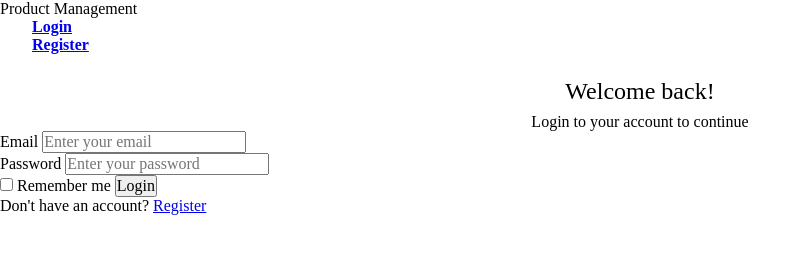
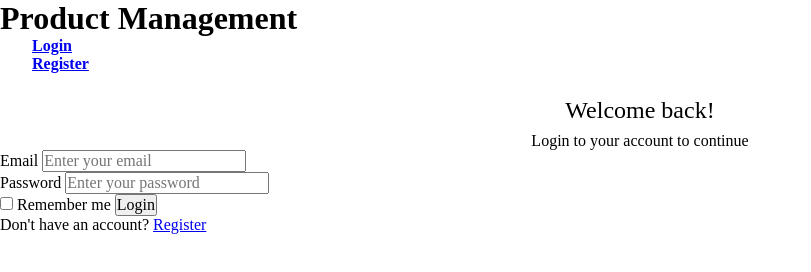
Before and after one commit to pagliares/products-management-bluevelvet-music-store, a plain HTML site: page frontend/index.html in a window 1280 px wide. Shown: the whole page, without its empty margins (0-811 px from the left). Drawn offline with Linux system fonts and the light colour scheme.

Commit message:
Style Product Management primary heading - h1

```diff
--- a/frontend/css/styles.css
+++ b/frontend/css/styles.css
@@ -71,3 +71,12 @@ This CSS snippet provides a convenient way to apply consistent margin spacing (1
   margin-left: 2em;
   font-weight: bold;
 }
+
+/* Overall, this CSS snippet provides styling for primary headings by defining their font size and setting their font weight to bold. It offers a convenient way to maintain consistent styling for primary headings throughout a webpage by applying the .primary-heading class to relevant elements.
+
+
+font-size: 1.5em;: This line sets the font size of text for elements with the .primary-heading class to 1.5 times the size of the parent element's font size. The em unit is relative to the font size of the parent element. */
+#primary-heading{
+  font-size: 2em;
+  font-weight: bold;
+}
--- a/frontend/index.html
+++ b/frontend/index.html
@@ -9,7 +9,7 @@
   </head>
   <body>
     <header>
-      <h1>Product Management</h1>
+      <h1 id="primary-heading">Product Management</h1>
       <ul class="nav-list">
         <li><a href="#">Login</a></li>
         <li><a href="register.html">Register</a></li>
```
